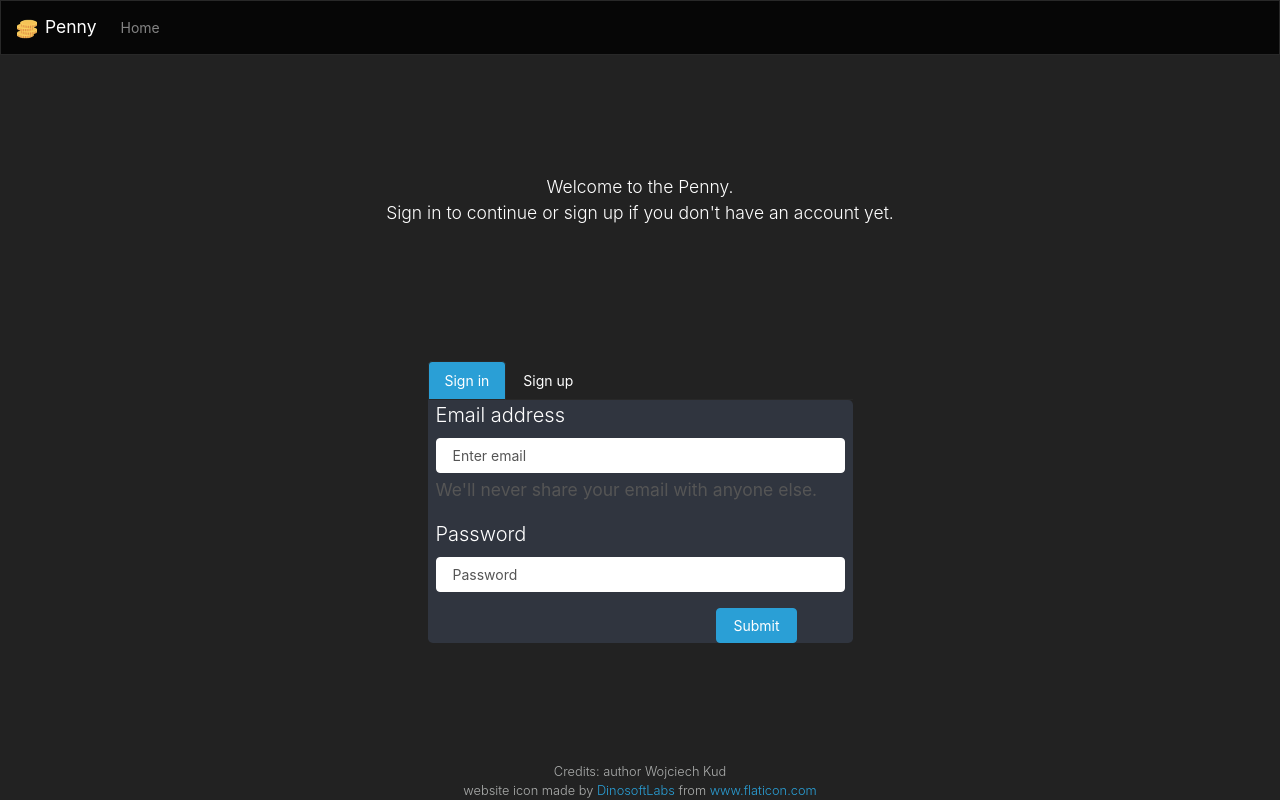
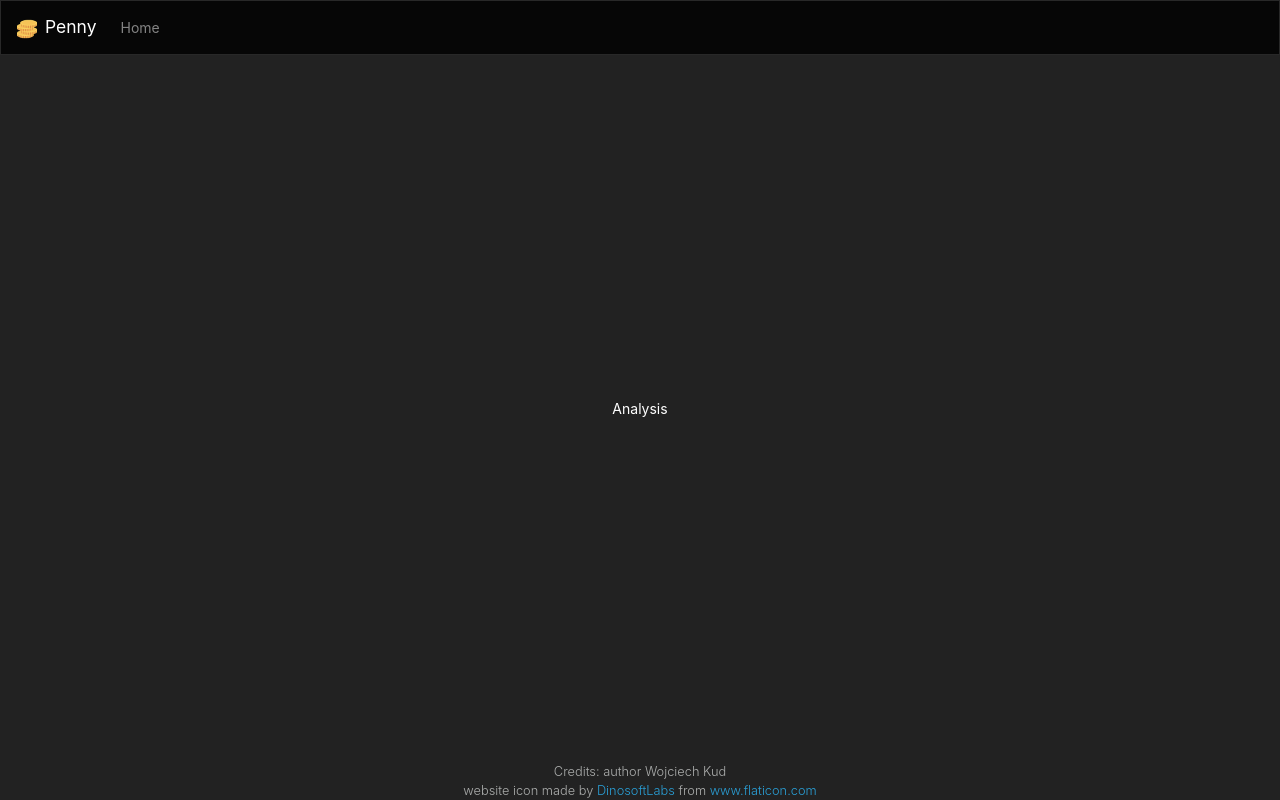
Before and after one commit to wkud/inz-frontend, a React (Create React App) app: page /#/analysis in a window 1280 px wide. Before the commit this address led to /#/. Built offline with nearby package versions, Linux system fonts and the light colour scheme; sample sign-in values are in the browser's storage.

Commit message:
Add analysis page

```diff
--- a/src/App.js
+++ b/src/App.js
@@ -12,6 +12,7 @@ import ExpenseForm from './components/pages/ExpenseForm';
 import CategoryList from './components/pages/CategoryList';
 import LimitList from './components/pages/LimitList';
 import LimitForm from './components/pages/LimitForm';
+import Analysis from './components/pages/Analysis';
 import logo from './static/penny.png';
 import 'bootstrap/dist/css/bootstrap.css';
 import './style/App.css';
@@ -37,6 +38,7 @@ function App() {
                     />
                     <Route exact path='/limit/list' component={LimitList} />
                     <Route exact path='/limit/form' component={LimitForm} />
+                    <Route exact path='/analysis' component={Analysis} />
                     <Route component={Home} />
                   </Switch>
                 </Suspense>
--- a/src/components/Navigation.js
+++ b/src/components/Navigation.js
@@ -18,6 +18,7 @@ const Navigation = ({ logo }) => {
             <Nav.Link href='#expense/list'>Expenses</Nav.Link>
             <Nav.Link href='#category/list'>Categories</Nav.Link>
             <Nav.Link href='#limit/list'>Limits</Nav.Link>
+            <Nav.Link href='#analysis'>Analysis</Nav.Link>
           </>
         )}
       </Nav>
--- /dev/null
+++ b/src/components/pages/Analysis.js
@@ -0,0 +1,11 @@
+import React from 'react'
+
+const Analysis = () => {
+  return (
+    <div>
+      Analysis
+    </div>
+  )
+}
+
+export default Analysis
```
